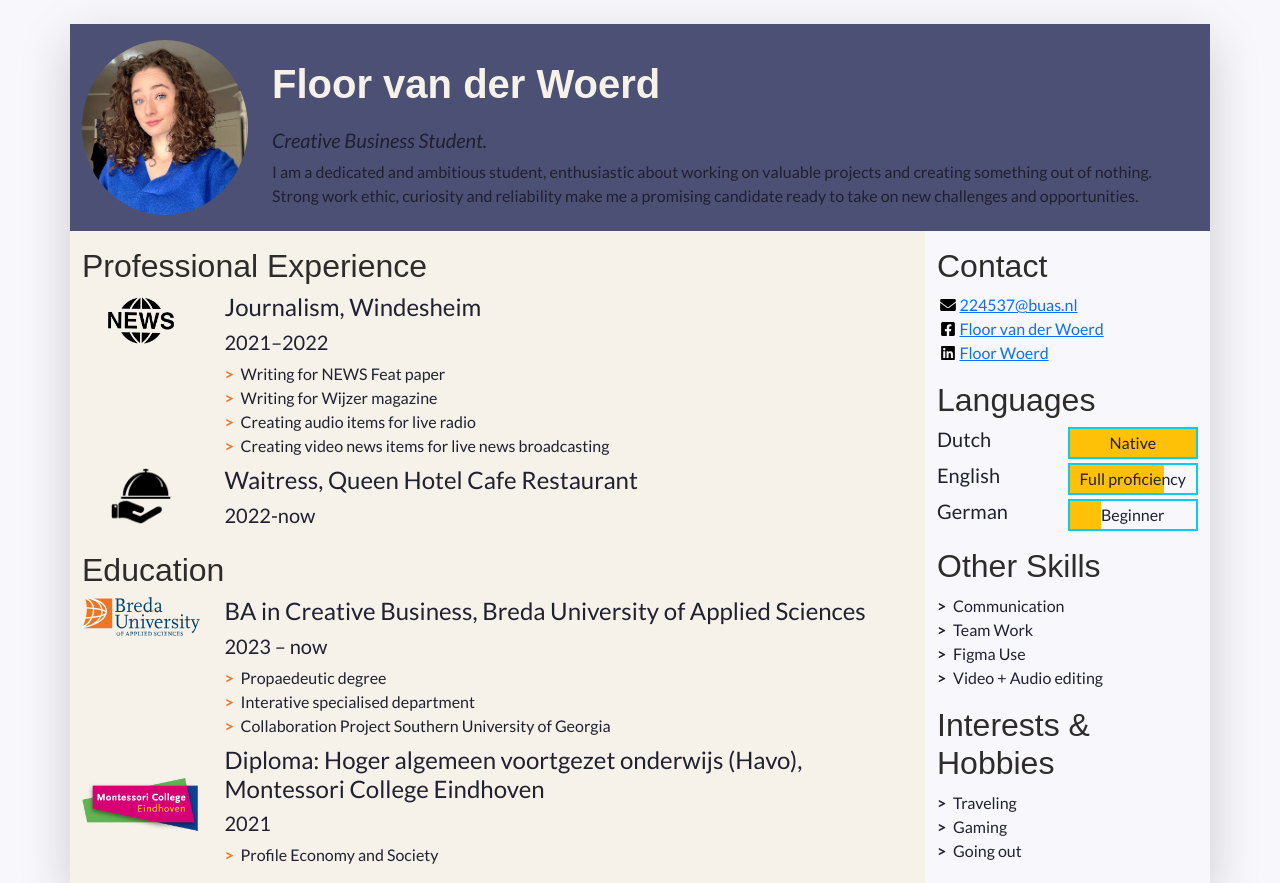
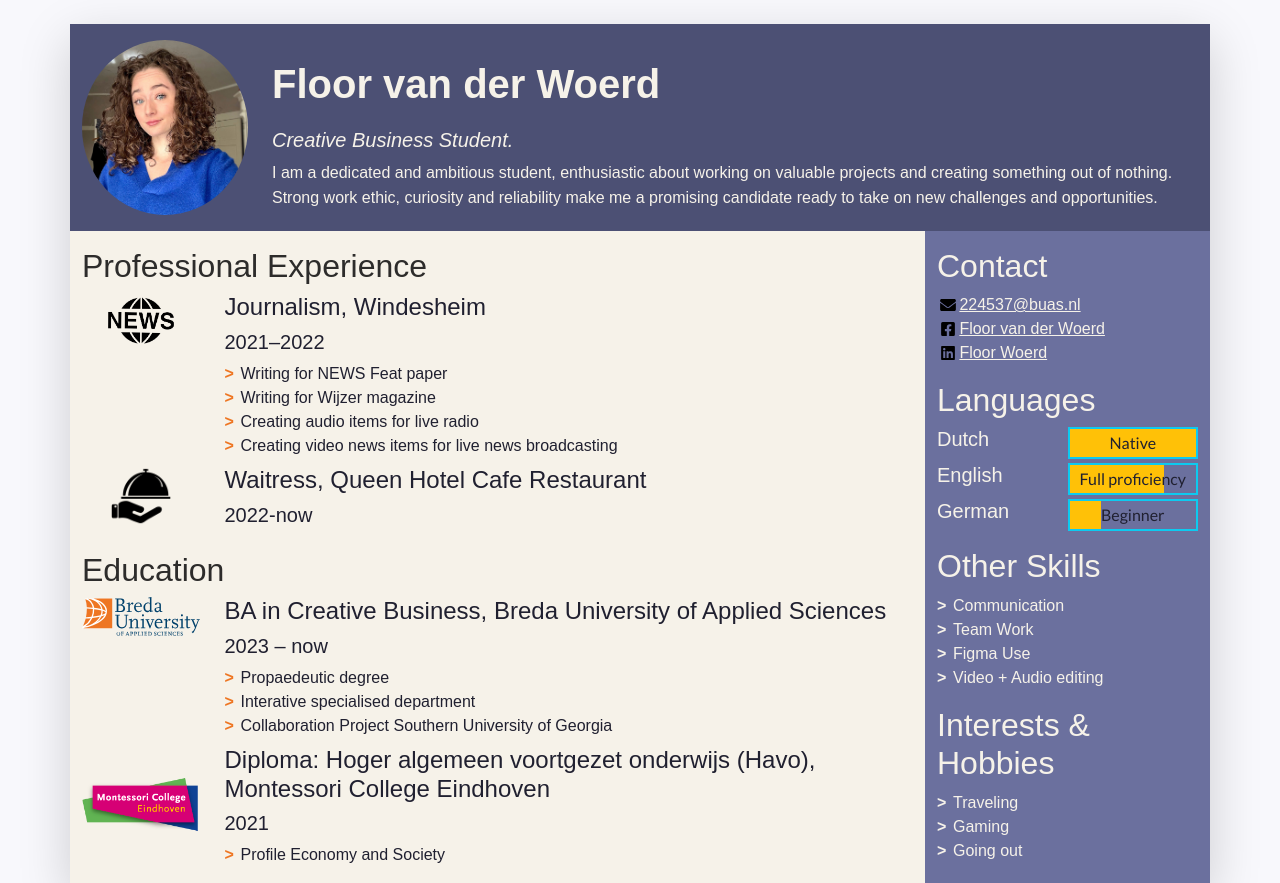
Before and after one commit to FloorWoerd/mycv, a plain HTML site: page index.html in a window 1280 px wide. Shown: the top 883 px of the page. Drawn offline with nearby package versions, Linux system fonts and the light colour scheme; a web font is replaced by a local one.

Commit message:
css again

```diff
--- a/css/styles.css
+++ b/css/styles.css
@@ -22,7 +22,7 @@ body {
 }
 
 .resume-aside {
-	background-color: #494F6;
+	background-color: #6B709E;
 }
 
 /* Styles for lists in the document */
@@ -49,7 +49,7 @@ body {
 	height: 1em;
 	flex-basis: 1.4em;
 }
-.funky-text {
+.name-text {
 	color: #f6f2e9;
 	text-align: left;
 	margin-top: 20px;
@@ -63,5 +63,42 @@ body {
   	font-weight: 400;
   	font-style: normal;
 	color: #2D2C2B;
-
 }
+.body-headers-white {
+	font-family: "Chau Philomene One", sans-serif;
+  	font-weight: 400;
+  	font-style: normal;
+	color: #F6F2E9;
+}
+.main-texts {
+	font-family: "Nunito Sans", sans-serif;
+  	font-optical-sizing: auto;
+  	font-weight: 300;
+  	font-style: normal;
+  	font-variation-settings:
+    	"wdth" 100,
+    	"YTLC" 500;
+}
+.main-texts-white {
+	color: #F6F2E9;
+	font-family: "Nunito Sans", sans-serif;
+  	font-optical-sizing: auto;
+  	font-weight: 300;
+  	font-style: normal;
+  	font-variation-settings:
+    	"wdth" 100,
+    	"YTLC" 500;
+}
+.cb-texts {
+	color: #f6f2e9;
+	font-family: "Nunito Sans", sans-serif;
+  	font-optical-sizing: auto;
+  	font-weight: 300;
+  	font-style: normal;
+  	font-variation-settings:
+    	"wdth" 100,
+    	"YTLC" 500;
+}
+a.main-texts {
+	color: #F6F2E9
+}
--- a/index.html
+++ b/index.html
@@ -52,9 +52,9 @@
           A container to wrap around your name and tagline. Full-width at small size, then columns of increasing size.
         -->
         <div class="col-12 col-sm-8 col-md-9 col-lg-10 my-3 header-content">
-          <h1 class="fw-bolder funky-text">Floor van der Woerd</h1>
-          <h5 class="fst-italic tagline">Creative Business Student.</h5>
-		  <h7 class="fst-bold tagline">I am a dedicated and ambitious student, enthusiastic about working on valuable projects and creating something out of nothing. Strong work ethic, curiosity and reliability make me a promising candidate ready to take on new challenges and opportunities.</h7>
+          <h1 class="fw-bolder name-text">Floor van der Woerd</h1>
+          <h5 class="fst-italic tagline cb-texts">Creative Business Student.</h5>
+		  <h7 class="fst-bold tagline main-texts cb-texts">I am a dedicated and ambitious student, enthusiastic about working on valuable projects and creating something out of nothing. Strong work ethic, curiosity and reliability make me a promising candidate ready to take on new challenges and opportunities.</h7>
         </div>
       </header>
 
@@ -88,10 +88,10 @@
                   <img class="biography-logo mw-100 d-block mx-auto" src="images/employers/news.png" alt="Company logo" width="90">
                 </div>
                 <div class="biography-contents col-9 col-sm-10 col-md-9 col-lg-10">
-                  <h4>Journalism, Windesheim</h4>
-                  <h5>2021&ndash;2022</h5>
+                  <h4 class="main-texts">Journalism, Windesheim</h4>
+                  <h5 class="main-texts">2021&ndash;2022</h5>
                   <!-- Use the list below to talk about your achievements -->
-                  <ul class="biography-details list-unstyled">
+                  <ul class="biography-details list-unstyled main-texts">
                     <li>Writing for NEWS Feat paper</li>
 					<li>Writing for Wijzer magazine</li>
                     <li>Creating audio items for live radio</li>
@@ -107,8 +107,8 @@
                   <img class="biography-logo mw-100 d-block mx-auto" src="images/employers/horeca.png" alt="Company logo" width="60">
                 </div>
                 <div class="biography-contents col-9 col-sm-10 col-md-9 col-lg-10">
-                  <h4>Waitress, Queen Hotel Cafe Restaurant</h4>
-                  <h5>2022-now</h5>
+                  <h4 class="main-texts">Waitress, Queen Hotel Cafe Restaurant</h4>
+                  <h5 class="main-texts">2022-now</h5>
                   <!-- This entry doesn't have a list of achievements, but you can copy-paste the one from above -->
                 </div>
               </li>
@@ -128,10 +128,10 @@
                   <img class="biography-logo mw-100 d-block mx-auto" src="images/schools/logo-buas.svg" alt="School logo" width="130">
                 </div>
                 <div class="biography-contents col-9 col-sm-10 col-md-9 col-lg-10">
-                  <h4>BA in Creative Business, Breda University of Applied Sciences</h4>
-                  <h5>2023&nbsp;&ndash;&nbsp;now</h5>
+                  <h4 class="main-texts">BA in Creative Business, Breda University of Applied Sciences</h4>
+                  <h5 class="main-texts">2023&nbsp;&ndash;&nbsp;now</h5>
                   <!-- Use the list below to talk about minors, exchanges, extra-curricular activities. -->
-                  <ul class="biography-details list-unstyled">
+                  <ul class="biography-details list-unstyled main-texts">
                     <li>Propaedeutic degree</li>
                     <li>Interative specialised department</li>
                     <li>Collaboration Project Southern University of Georgia</li>
@@ -145,9 +145,9 @@
                   <img class="biography-logo mw-100 d-block mx-auto" src="images/schools/montessori.png" alt="School logo" width="120">
                 </div>
                 <div class="biography-contents col-9 col-sm-10 col-md-9 col-lg-10">
-                  <h4>Diploma: Hoger algemeen voortgezet onderwijs (Havo), Montessori College Eindhoven</h4>
-                  <h5>2021</h5>
-                  <ul class="biography-details list-unstyled">
+                  <h4 class="main-texts">Diploma: Hoger algemeen voortgezet onderwijs (Havo), Montessori College Eindhoven</h4>
+                  <h5 class="main-texts">2021</h5>
+                  <ul class="biography-details list-unstyled main-texts">
                     <li>Profile Economy and Society</li>
                   </ul>
                 </div>
@@ -168,7 +168,7 @@
 
           <!-- The first block will be contact details -->
           <section class="my-3 aside-section">
-            <h2 class="body-headers">Contact</h2>
+            <h2 class="body-headers-white">Contact</h2>
             <!--
               A list of all your contact details.
               There are more icons in the images/icons folder, have a look if you want to add your LinkedIn or TikTok profile.
@@ -177,20 +177,20 @@
             -->
             <ul class="contact-list list-unstyled">
               <li class="contact-item">
-                <a class="d-flex align-items-center" href="mailto:224537@buas.nl" target="_blank">
+                <a class="d-flex align-items-center main-texts" href="mailto:224537@buas.nl" target="_blank">
                   <img class="contact-icon" src="images/icons/envelope.svg" alt="Email">
                   224537@buas.nl
                 </a>
               </li>
               <li class="contact-item">
-                <a class="d-flex align-items-center" href="https://www.facebook.com/Floor.Woerd" target="_blank">
+                <a class="d-flex align-items-center main-texts" href="https://www.facebook.com/Floor.Woerd" target="_blank">
                   <img class="contact-icon" src="images/icons/facebook.svg" alt="Facebook">
                   Floor van der Woerd
                 </a>
               </li>
 
               <li class="contact-item">
-                <a class="d-flex align-items-center" href="https://www.linkedin.com/in/floor-woerd-a63879233/" target="_blank">
+                <a class="d-flex align-items-center main-texts" href="https://www.linkedin.com/in/floor-woerd-a63879233/" target="_blank">
                   <img class="contact-icon" src="images/icons/linkedin.svg" alt="Mobile Phone">
                   Floor Woerd
                 </a>
@@ -201,11 +201,11 @@
           <!-- End of contact details, moving on to languages -->
 
           <section class="my-3 aside-section">
-            <h2 class="body-headers">Languages</h2>
+            <h2 class="body-headers-white">Languages</h2>
             <!-- Each item in the list is a language. Modify, add or remove depending on what you speak -->
             <ul class="language-list list-unstyled">
               <li class="language-item d-flex mb-1">
-                <h5 class="language-name w-50">Dutch</h5>
+                <h5 class="language-name w-50 main-texts-white">Dutch</h5>
                 <div class="language-level w-50 border border-info border-2 position-relative">
                   <!-- The div below is a progress bar. Choose between w-25, w-50, w-75 and w-100 to show your level of fluency -->
                   <div class="language-progress position-absolute bg-warning h-100 w-100"></div>
@@ -213,7 +213,7 @@
                 </div>
               </li>
               <li class="language-item d-flex mb-1">
-                <h5 class="language-name w-50">English</h5>
+                <h5 class="language-name w-50 main-texts-white">English</h5>
                 <div class="language-level w-50 border border-info border-2 position-relative">
                   <!-- The div below is a progress bar. Choose between w-25, w-50, w-75 and w-100 to show your level of fluency -->
                   <div class="language-progress position-absolute bg-warning h-100 w-75"></div>
@@ -221,7 +221,7 @@
                 </div>
               </li>
               <li class="language-item d-flex mb-1">
-                <h5 class="language-name w-50">German</h5>
+                <h5 class="language-name w-50 main main-texts-white">German</h5>
                 <div class="language-level w-50 border border-info border-2 position-relative">
                   <!-- The div below is a progress bar. Choose between w-25, w-50, w-75 and w-100 to show your level of fluency -->
                   <div class="language-progress position-absolute bg-warning h-100 w-25"></div>
@@ -234,8 +234,8 @@
           <!-- End of contact details, moving on to other skills -->
 
           <section class="my-3 aside-section">
-            <h2 class="body-headers">Other Skills</h2>
-            <ul class="skill-list list-unstyled">
+            <h2 class="body-headers-white">Other Skills</h2>
+            <ul class="skill-list list-unstyled main-texts-white">
               <li class="skill-item">Communication</li>
               <li class="skill-item">Team Work</li>
               <li class="skill-item">Figma Use</li>
@@ -246,8 +246,8 @@
           <!-- End of other skills, moving on to interest and hobbies -->
 
           <section class="my-3 aside-section">
-            <h2 class="body-headers">Interests &amp; Hobbies</h2>
-            <ul class="skill-list list-unstyled">
+            <h2 class="body-headers-white">Interests &amp; Hobbies</h2>
+            <ul class="skill-list list-unstyled main-texts-white">
               <li class="skill-item">Traveling</li>
               <li class="skill-item">Gaming</li>
 			  <li class="skill-item">Going out</li>
```
